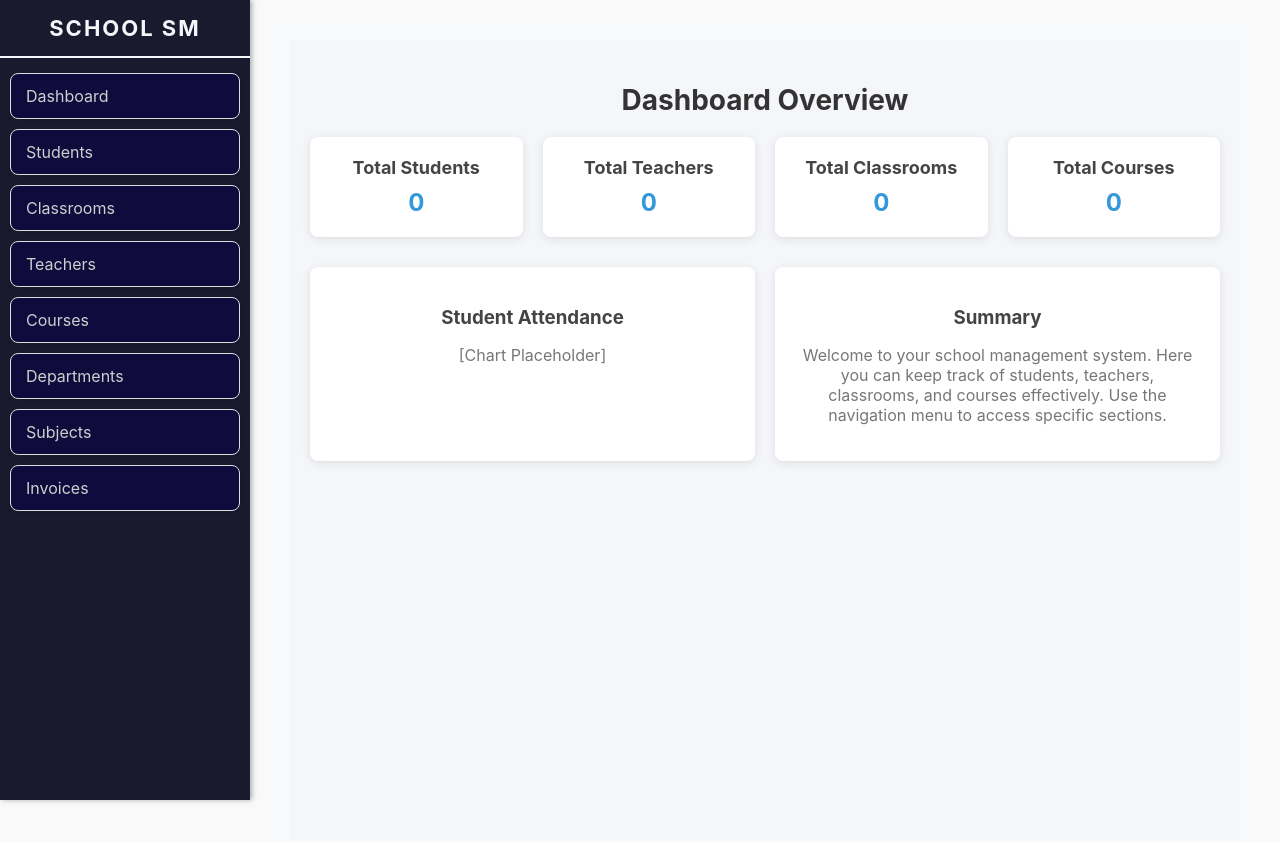
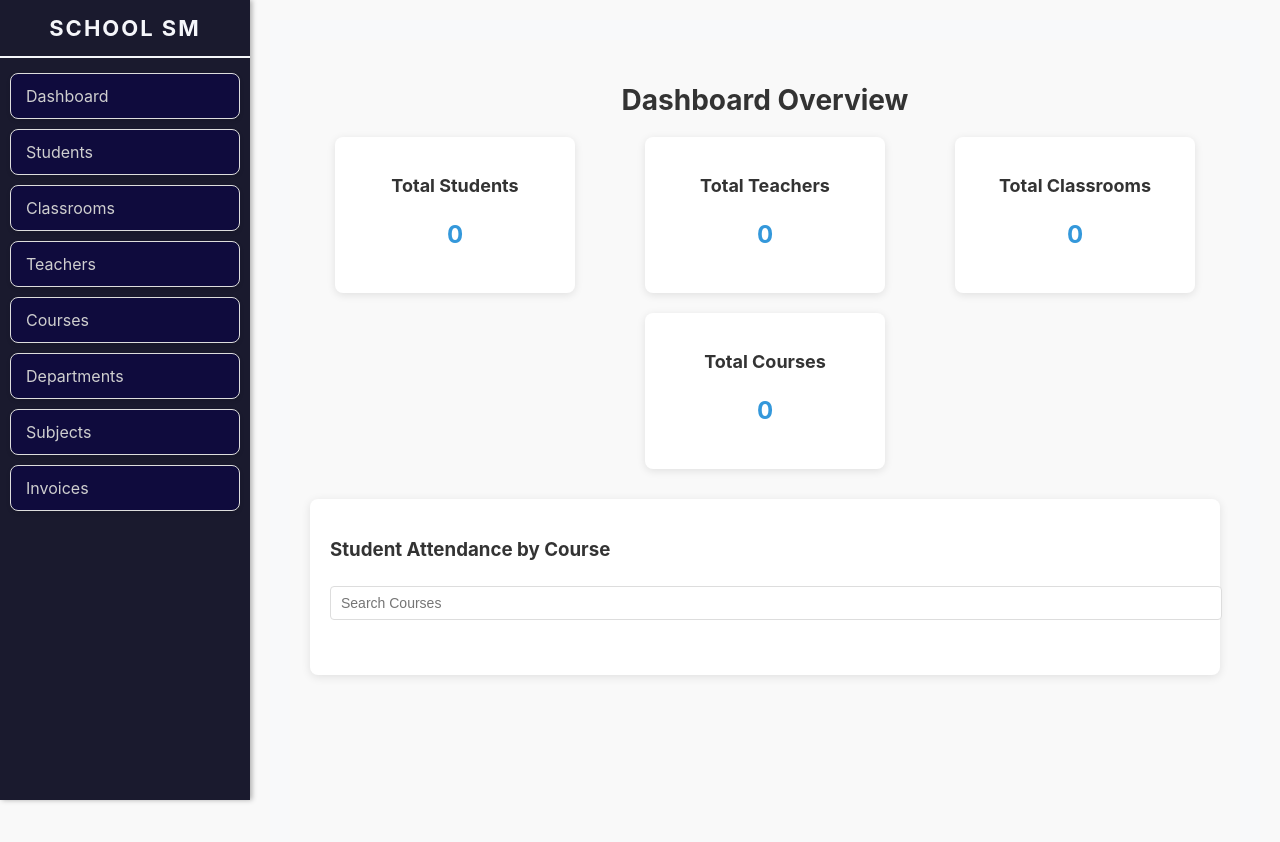
Before and after one commit to buraksanlilar/SE_302-Project, a React (Vite) app: page / in a window 1280 px wide. Shown: the top 842 px of the page. Built offline with nearby package versions, Linux system fonts and the light colour scheme.

Commit message:
Dashboard works more functional

```diff
--- a/src/App.jsx
+++ b/src/App.jsx
@@ -10,16 +10,11 @@ import { ClassroomProvider } from "./context/ClassroomContext";
 import TeachersContextProvider from "./context/TeachersContext.jsx";
 import CoursesProvider from "./context/CoursesContext.jsx";
 
+
 import "./App.css";
 
 function App() {
   const [activeTab, setActiveTab] = useState("dashboard");
-
-  // Dummy veri simülasyonu
-  const students = [{ id: 1, name: "John Doe" }];
-  const teachers = [{ id: 1, name: "Jane Smith" }];
-  const classrooms = [{ id: 1, name: "M101" }];
-  const courses = [{ id: 1, name: "Math" }];
 
   return (
     <TeachersContextProvider>
@@ -28,14 +23,8 @@ function App() {
           <div className="app-container">
             <Sidebar setActiveTab={setActiveTab} />
             <div className="content">
-              {activeTab === "dashboard" && (
-                <Dashboard
-                  students={students}
-                  teachers={teachers}
-                  classrooms={classrooms}
-                  courses={courses}
-                />
-              )}
+            {activeTab === "dashboard" && <Dashboard />}
+
               {activeTab === "students" && <Students />}
               {activeTab === "teachers" && <Teachers />}
               {activeTab === "classrooms" && <Classrooms />}
--- a/src/components/Dashboard.css
+++ b/src/components/Dashboard.css
@@ -1,88 +1,189 @@
-/* Dashboard Ana Konteyner */
+/* Dashboard Container */
 .dashboard-container {
-  margin: 0 auto; /* Ortalamak için */
   padding: 20px;
-  max-width: 1000px; /* İçeriğin genişliğini sınırlamak */
-  background-color: #f5f6fa;
+  background-color: #f9f9f9;
   min-height: 100vh;
   box-sizing: border-box;
 }
 
-/* Dashboard Başlık */
 .dashboard-title {
+  text-align: center;
   font-size: 28px;
+  color: #333;
   margin-bottom: 20px;
-  color: #333;
-  text-align: center; /* Başlığı ortaya hizala */
+  font-weight: bold;
 }
 
-/* Kartlar Konteyneri */
+/* Cards Container */
 .cards-container {
   display: flex;
+  justify-content: space-around;
+  flex-wrap: wrap;
   gap: 20px;
-  justify-content: center; /* Kartları ortaya hizala */
-  margin-bottom: 30px;
-  flex-wrap: wrap; /* Küçük ekranlarda alt alta geçmesini sağla */
 }
 
 .card {
   background-color: #ffffff;
+  box-shadow: 0 2px 8px rgba(0, 0, 0, 0.1);
   border-radius: 8px;
   padding: 20px;
-  box-shadow: 0 2px 10px rgba(0, 0, 0, 0.1);
   text-align: center;
-  flex: 1;
-  min-width: 150px;
-  max-width: 220px; /* Kart genişliği sınırlı */
+  width: 200px;
+  cursor: pointer;
   transition: transform 0.3s ease, box-shadow 0.3s ease;
 }
 
+.card:hover {
+  transform: translateY(-5px);
+  box-shadow: 0 4px 12px rgba(0, 0, 0, 0.2);
+}
+
 .card h3 {
-  margin: 0 0 10px;
   font-size: 18px;
-  color: #444;
+  margin-bottom: 10px;
+  color: #333;
 }
 
 .card p {
-  margin: 0;
   font-size: 24px;
   font-weight: bold;
   color: #3498db;
 }
 
-.card:hover {
-  transform: translateY(-5px);
-  box-shadow: 0 4px 15px rgba(0, 0, 0, 0.2);
+/* Attendance Section */
+.attendance-section {
+  margin-top: 30px;
+  background-color: #ffffff;
+  padding: 20px;
+  border-radius: 8px;
+  box-shadow: 0 2px 10px rgba(0, 0, 0, 0.1);
 }
 
-/* Grafik ve Özet Bölümü */
-.dashboard-data {
-  display: flex;
-  gap: 20px;
-  justify-content: center; /* Grafikleri ortaya hizala */
-  flex-wrap: wrap;
+.attendance-section h3 {
+  margin-bottom: 15px;
+  color: #333;
 }
 
-.chart-placeholder,
-.summary {
-  background-color: #ffffff;
-  border-radius: 8px;
-  padding: 20px;
-  box-shadow: 0 2px 10px rgba(0, 0, 0, 0.1);
-  flex: 1;
-  text-align: center;
-  min-width: 300px;
-  max-width: 500px; /* Genişliği sınırlı tut */
+.attendance-section input {
+  width: 100%;
+  padding: 8px 10px;
+  margin-bottom: 15px;
+  border: 1px solid #ddd;
+  border-radius: 4px;
+  transition: all 0.3s ease;
 }
 
-.chart-placeholder h3,
-.summary h3 {
-  margin-bottom: 10px;
-  color: #444;
+.attendance-section input:focus {
+  border-color: #3498db;
+  box-shadow: 0 0 5px rgba(52, 152, 219, 0.5);
 }
 
-.chart-placeholder p,
-.summary p {
-  font-size: 16px;
-  color: #777;
+.course-list li {
+  background-color: #f5f5f5;
+  padding: 10px;
+  margin: 10px 0;
+  border: 1px solid #ddd;
+  border-radius: 4px;
+  display: flex;
+  justify-content: space-between;
+  align-items: center;
 }
+
+.course-list button {
+  padding: 6px 12px;
+  background-color: #3498db;
+  color: #fff;
+  border: none;
+  border-radius: 4px;
+  cursor: pointer;
+  transition: background-color 0.3s ease;
+}
+
+.course-list button:hover {
+  background-color: #2980b9;
+}
+
+/* Modal Styles */
+.modal-overlay {
+  position: fixed;
+  top: 0;
+  left: 0;
+  width: 100%;
+  height: 100%;
+  background-color: rgba(0, 0, 0, 0.5);
+  display: flex;
+  justify-content: center;
+  align-items: center;
+  z-index: 999;
+}
+
+.modal-content {
+  background-color: #fff;
+  padding: 20px;
+  border-radius: 8px;
+  box-shadow: 0 4px 10px rgba(0, 0, 0, 0.2);
+  width: 90%;
+  max-width: 600px;
+  max-height: 90%;
+  overflow-y: auto;
+  animation: slideIn 0.3s ease-in-out;
+}
+
+.small-modal {
+  width: 80%;
+  max-width: 400px;
+}
+
+.modal-content h3 {
+  margin-bottom: 15px;
+  color: #333;
+  font-size: 20px;
+  text-align: center;
+}
+
+.modal-buttons {
+  display: flex;
+  justify-content: center;
+  margin-top: 15px;
+}
+
+.modal-buttons button {
+  padding: 8px 15px;
+  margin: 0 10px;
+  background-color: #e74c3c;
+  color: #fff;
+  border: none;
+  border-radius: 4px;
+  cursor: pointer;
+  transition: background-color 0.3s ease;
+}
+
+.modal-buttons button:hover {
+  background-color: #c0392b;
+}
+
+.back-button {
+  background-color: #95a5a6;
+  color: #fff;
+  padding: 6px 12px;
+  border: none;
+  border-radius: 4px;
+  cursor: pointer;
+  transition: background-color 0.3s ease;
+}
+
+.back-button:hover {
+  background-color: #7f8c8d;
+}
+
+/* Animasyon */
+@keyframes slideIn {
+  from {
+    transform: translateY(-20px);
+    opacity: 0;
+  }
+  to {
+    transform: translateY(0);
+    opacity: 1;
+  }
+}
--- a/src/components/Dashboard.jsx
+++ b/src/components/Dashboard.jsx
@@ -1,16 +1,74 @@
-import React, { useContext } from "react";
+import React, { useContext, useState } from "react";
+import { CoursesContext } from "../context/CoursesContext";
+import { TeachersContext } from "../context/TeachersContext";
 import { ClassroomContext } from "../context/ClassroomContext";
-import { TeachersContext } from "../context/TeachersContext";
-import { CoursesContext } from "../context/CoursesContext";
 import "./Dashboard.css";
+import WeeklySchedule from "./WeeklySchedule";
 
-function Dashboard() {
+function Dashboard({ setActiveTab }) {
   const { classrooms } = useContext(ClassroomContext);
   const { teachers } = useContext(TeachersContext);
   const { courses } = useContext(CoursesContext);
 
-  // localStorage'dan öğrencileri çek
+  const [selectedCard, setSelectedCard] = useState(null); // Kart modal için
+  const [selectedCourse, setSelectedCourse] = useState(null);
+  const [selectedStudent, setSelectedStudent] = useState(null);
+  const [searchQuery, setSearchQuery] = useState("");
+
   const storedStudents = JSON.parse(localStorage.getItem("students")) || [];
+
+  const filteredCourses = courses.filter((course) =>
+    course.courseName.toLowerCase().includes(searchQuery.toLowerCase())
+  );
+
+  const courseStudents = storedStudents.filter((student) =>
+    student.weeklySchedule.some((row) =>
+      row.some((entry) => entry && entry.includes(selectedCourse?.courseName))
+    )
+  );
+
+  const renderModalContent = () => {
+    switch (selectedCard) {
+      case "students":
+        return (
+          <ul>
+            {storedStudents.map((student) => (
+              <li key={student.id}>{student.name}</li>
+            ))}
+          </ul>
+        );
+      case "teachers":
+        return (
+          <ul>
+            {teachers.map((teacher) => (
+              <li key={teacher.id}>{teacher.name}</li>
+            ))}
+          </ul>
+        );
+      case "classrooms":
+        return (
+          <ul>
+            {classrooms.map((classroom) => (
+              <li key={classroom.id}>
+                {classroom.name} - Capacity: {classroom.capacity}
+              </li>
+            ))}
+          </ul>
+        );
+      case "courses":
+        return (
+          <ul>
+            {courses.map((course) => (
+              <li key={course.id}>
+                {course.courseName} (Teacher: {course.teacherName})
+              </li>
+            ))}
+          </ul>
+        );
+      default:
+        return null;
+    }
+  };
 
   return (
     <div className="dashboard-container">
@@ -18,40 +76,113 @@ function Dashboard() {
 
       {/* Kartlar */}
       <div className="cards-container">
-        <div className="card">
+        <div className="card" onClick={() => setSelectedCard("students")}>
           <h3>Total Students</h3>
           <p>{storedStudents.length}</p>
         </div>
-        <div className="card">
+        <div className="card" onClick={() => setSelectedCard("teachers")}>
           <h3>Total Teachers</h3>
           <p>{teachers.length}</p>
         </div>
-        <div className="card">
+        <div className="card" onClick={() => setSelectedCard("classrooms")}>
           <h3>Total Classrooms</h3>
           <p>{classrooms.length}</p>
         </div>
-        <div className="card">
+        <div className="card" onClick={() => setSelectedCard("courses")}>
           <h3>Total Courses</h3>
           <p>{courses.length}</p>
         </div>
       </div>
 
-      {/* Öğrenci Katılım Placeholder */}
-      <div className="dashboard-data">
-        <div className="chart-placeholder">
-          <h3>Student Attendance</h3>
-          <p>[Chart Placeholder]</p>
+      {/* Attendance Section */}
+      <div className="attendance-section">
+        <h3>Student Attendance by Course</h3>
+
+        {!selectedCourse && (
+          <>
+            <input
+              type="text"
+              placeholder="Search Courses"
+              value={searchQuery}
+              onChange={(e) => setSearchQuery(e.target.value)}
+            />
+
+            <ul className="course-list">
+              {filteredCourses.map((course) => (
+                <li key={course.id}>
+                  {course.courseName} - {course.teacherName}
+                  <button onClick={() => setSelectedCourse(course)}>
+                    View Students
+                  </button>
+                </li>
+              ))}
+            </ul>
+          </>
+        )}
+
+        {selectedCourse && (
+          <div className="course-students">
+            <h4>
+              Students Enrolled in {selectedCourse.courseName} (Teacher:{" "}
+              {selectedCourse.teacherName})
+            </h4>
+            {courseStudents.length > 0 ? (
+              <ul>
+                {courseStudents.map((student) => (
+                  <li key={student.id}>
+                    {student.name}
+                    <button onClick={() => setSelectedStudent(student)}>
+                      View Schedule
+                    </button>
+                  </li>
+                ))}
+              </ul>
+            ) : (
+              <p>No students enrolled in this course.</p>
+            )}
+            <button className="back-button" onClick={() => setSelectedCourse(null)}>
+              Back
+            </button>
+          </div>
+        )}
+      </div>
+
+      {/* WeeklySchedule Modal */}
+      {selectedStudent && (
+        <div className="modal-overlay">
+          <div className="modal-content small-modal">
+            <h3>Weekly Schedule for {selectedStudent.name}</h3>
+            <WeeklySchedule
+              student={selectedStudent}
+              updateSchedule={(updatedSchedule) => {
+                const updatedStudents = storedStudents.map((s) =>
+                  s.id === selectedStudent.id
+                    ? { ...s, weeklySchedule: updatedSchedule }
+                    : s
+                );
+                localStorage.setItem("students", JSON.stringify(updatedStudents));
+                setSelectedStudent(null);
+              }}
+            />
+            <button onClick={() => setSelectedStudent(null)}>Close</button>
+          </div>
         </div>
-        {/* Summary */}
-        <div className="summary">
-          <h3>Summary</h3>
-          <p>
-            Welcome to your school management system. Here you can keep track of
-            students, teachers, classrooms, and courses effectively. Use the
-            navigation menu to access specific sections.
-          </p>
+      )}
+
+      {/* Modal for Cards */}
+      {selectedCard && (
+        <div className="modal-overlay">
+          <div className="modal-content">
+            <h3>
+              {selectedCard.charAt(0).toUpperCase() + selectedCard.slice(1)}
+            </h3>
+            {renderModalContent()}
+            <button className="close-button" onClick={() => setSelectedCard(null)}>
+              Close
+            </button>
+          </div>
         </div>
-      </div>
+      )}
     </div>
   );
 }
--- a/src/components/components.css
+++ b/src/components/components.css
@@ -1,7 +1,7 @@
 /* Ortak Bileşenler Konteyneri */
 .container {
-    max-width: 600px; /* İçeriği sınırlamak için genişlik */
-    margin: 20px auto; /* Ortalar */
+  max-width: 600px;
+  margin: 20px auto;
   padding: 15px;
   background-color: #ffffff;
   border-radius: 8px;
@@ -12,50 +12,50 @@
   margin-bottom: 15px;
   font-size: 22px;
   color: #333;
-    text-align: center; /* Başlıkları ortaya hizalar */
+  text-align: center;
 }
 
 /* Form Elemanları */
 .container input,
 .container select {
   display: block;
-    width: 100%; /* Tam genişlik */
-    margin-bottom: 10px; /* Elemanlar arasında boşluk */
+  width: 100%;
+  margin-bottom: 10px;
   padding: 8px 10px;
-    font-size: 14px; /* Daha küçük metin boyutu */
+  font-size: 14px;
   border: 1px solid #ddd;
   border-radius: 4px;
   outline: none;
-    transition: all 0.3s ease; /* Smooth transition */
+  transition: all 0.3s ease;
 }
 
 .container input:focus,
 .container select:focus {
   border-color: #3498db;
-    box-shadow: 0 0 5px rgba(52, 152, 219, 0.5); /* Hafif mavi parlama */
+  box-shadow: 0 0 5px rgba(52, 152, 219, 0.5);
 }
 
 /* Buton Stilleri */
 .container button {
   display: inline-block;
-    padding: 8px 15px; /* Daha küçük padding */
-    font-size: 14px; /* Daha küçük metin boyutu */
-    background-color: #3498db; /* Mavi arka plan */
+  padding: 8px 15px;
+  font-size: 14px;
+  background-color: #3498db;
   color: #ffffff;
   border: none;
   border-radius: 4px;
   cursor: pointer;
-    transition: all 0.3s ease; /* Smooth hover efekti */
+  transition: all 0.3s ease;
 }
 
 .container button:hover {
-    background-color: #2980b9; /* Daha koyu mavi */
-    box-shadow: 0 4px 8px rgba(0, 0, 0, 0.2); /* Hover sırasında hafif gölge */
+  background-color: #2980b9;
+  box-shadow: 0 4px 8px rgba(0, 0, 0, 0.2);
 }
 
 .container button:active {
-    background-color: #1c6a96; /* Daha koyu ton */
-    transform: scale(0.98); /* Butonu hafif küçültme efekti */
+  background-color: #1c6a96;
+  transform: scale(0.98);
 }
 
 /* Listeleme için */
@@ -84,7 +84,7 @@
 .container ul li button {
   padding: 5px 10px;
   font-size: 12px;
-    background-color: #e74c3c; /* Kırmızı silme butonu */
+  background-color: #e74c3c;
   border: none;
   color: #ffffff;
   border-radius: 4px;
@@ -93,5 +93,82 @@
 }
 
 .container ul li button:hover {
-    background-color: #c0392b; /* Daha koyu kırmızı */
+  background-color: #c0392b;
 }
+
+/* Attendance Listesi */
+.attendance-item {
+  background-color: #fdfdfd;
+  display: flex;
+  justify-content: space-between;
+  align-items: center;
+  padding: 10px 15px;
+  border: 1px solid #ddd;
+  border-radius: 4px;
+  margin-bottom: 8px;
+  transition: background-color 0.3s ease;
+}
+
+.attendance-item:hover {
+  background-color: #f5f5f5;
+}
+
+.attendance-item input[type="checkbox"] {
+  transform: scale(1.2);
+  cursor: pointer;
+  margin-left: 10px;
+}
+
+/* Dashboard Kartları */
+.cards-container {
+  display: grid;
+  grid-template-columns: repeat(auto-fit, minmax(150px, 1fr));
+  gap: 20px;
+  margin-top: 20px;
+}
+
+.card {
+  background-color: #ecf0f1;
+  padding: 15px;
+  border-radius: 8px;
+  text-align: center;
+  box-shadow: 0 4px 8px rgba(0, 0, 0, 0.1);
+  transition: transform 0.3s ease, box-shadow 0.3s ease;
+}
+
+.card:hover {
+  transform: translateY(-5px);
+  box-shadow: 0 6px 12px rgba(0, 0, 0, 0.2);
+}
+
+.card h3 {
+  font-size: 18px;
+  color: #2c3e50;
+  margin-bottom: 10px;
+}
+
+.card p {
+  font-size: 20px;
+  font-weight: bold;
+  color: #34495e;
+}
+
+/* Öğrenci Arama ve Dropdown */
+.search-bar,
+.course-dropdown {
+  margin-bottom: 15px;
+}
+
+.search-bar input {
+  padding: 8px;
+  font-size: 14px;
+  width: 100%;
+  border: 1px solid #ccc;
+  border-radius: 4px;
+  transition: border-color 0.3s ease;
+}
+
+.search-bar input:focus {
+  border-color: #3498db;
+  outline: none;
+}
```
Also changed, not shown: src/components/Attendance.jsx (added, +98 -0 lines). Lines whose indentation alone changed are shown as unchanged.
